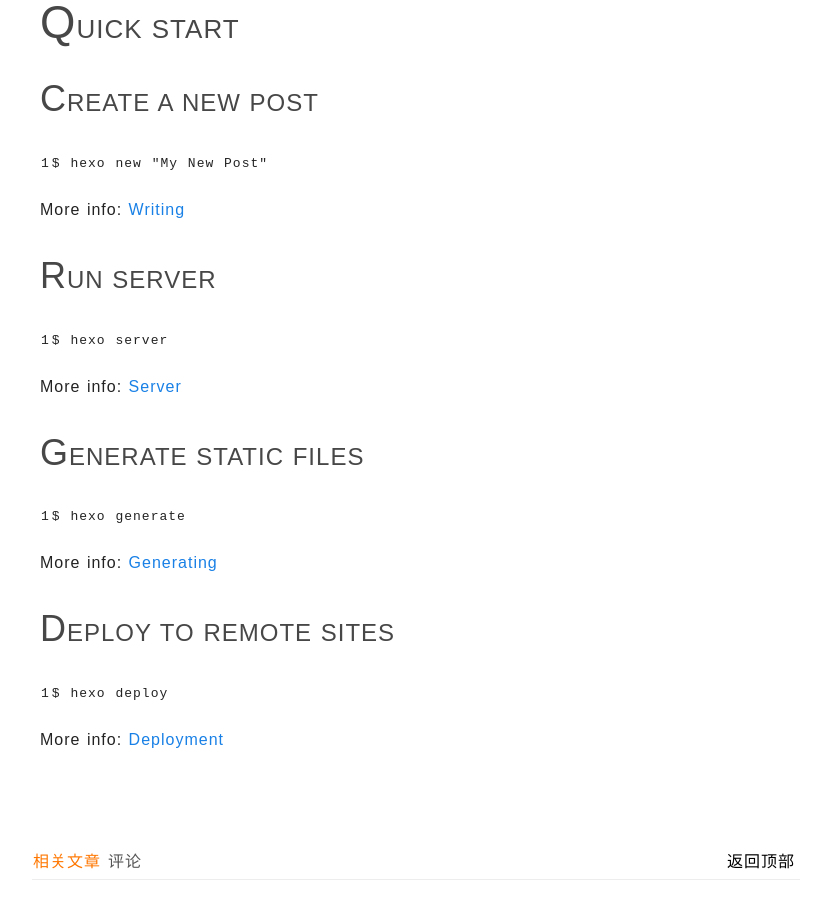
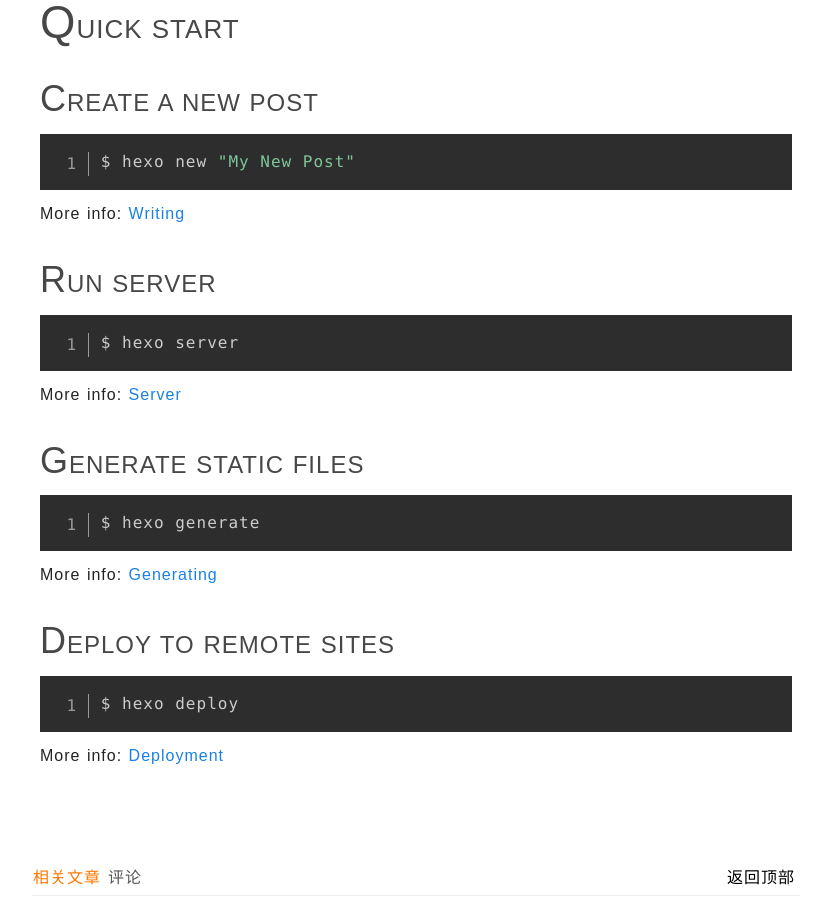
Before and after one commit to oozpc/lotus.github.io, a plain HTML site: page 2019/04/03/hello-world/index.html in a window 1280 px wide. Shown: the part 1134-2058 px from the top of the page, without its empty margins (224-1055 px from the left). Drawn offline with Linux system fonts and the light colour scheme; some packages are replaced by stand-ins of ours; a script that the page names is missing.

Commit message:
Site updated: 2019-04-03 20:55:18

```diff
--- a/2019/04/03/hello-world/index.html
+++ b/2019/04/03/hello-world/index.html
@@ -322,13 +322,17 @@
 
 	<div class="article-content" id="article-content">
 		<p>Welcome to <a href="https://hexo.io/" target="_blank" rel="noopener">Hexo</a>! This is your very first post. Check <a href="https://hexo.io/docs/" target="_blank" rel="noopener">documentation</a> for more info. If you get any problems when using Hexo, you can find the answer in <a href="https://hexo.io/docs/troubleshooting.html" target="_blank" rel="noopener">troubleshooting</a> or you can ask me on <a href="https://github.com/hexojs/hexo/issues" target="_blank" rel="noopener">GitHub</a>.</p>
-<h2 id="Quick-Start"><a href="#Quick-Start" class="headerlink" title="Quick Start"></a>Quick Start</h2><h3 id="Create-a-new-post"><a href="#Create-a-new-post" class="headerlink" title="Create a new post"></a>Create a new post</h3><figure class="highlight bash"><table><tr><td class="gutter"><pre><span class="line">1</span><br></pre></td><td class="code"><pre><span class="line">$ hexo new <span class="string">"My New Post"</span></span><br></pre></td></tr></table></figure>
+<h2 id="Quick-Start"><a href="#Quick-Start" class="headerlink" title="Quick Start"></a>Quick Start</h2><h3 id="Create-a-new-post"><a href="#Create-a-new-post" class="headerlink" title="Create a new post"></a>Create a new post</h3><pre class="line-numbers language-bash"><code class="language-bash">$ hexo new <span class="token string">"My New Post"</span>
+<span aria-hidden="true" class="line-numbers-rows"><span></span></span></code></pre>
 <p>More info: <a href="https://hexo.io/docs/writing.html" target="_blank" rel="noopener">Writing</a></p>
-<h3 id="Run-server"><a href="#Run-server" class="headerlink" title="Run server"></a>Run server</h3><figure class="highlight bash"><table><tr><td class="gutter"><pre><span class="line">1</span><br></pre></td><td class="code"><pre><span class="line">$ hexo server</span><br></pre></td></tr></table></figure>
+<h3 id="Run-server"><a href="#Run-server" class="headerlink" title="Run server"></a>Run server</h3><pre class="line-numbers language-bash"><code class="language-bash">$ hexo server
+<span aria-hidden="true" class="line-numbers-rows"><span></span></span></code></pre>
 <p>More info: <a href="https://hexo.io/docs/server.html" target="_blank" rel="noopener">Server</a></p>
-<h3 id="Generate-static-files"><a href="#Generate-static-files" class="headerlink" title="Generate static files"></a>Generate static files</h3><figure class="highlight bash"><table><tr><td class="gutter"><pre><span class="line">1</span><br></pre></td><td class="code"><pre><span class="line">$ hexo generate</span><br></pre></td></tr></table></figure>
+<h3 id="Generate-static-files"><a href="#Generate-static-files" class="headerlink" title="Generate static files"></a>Generate static files</h3><pre class="line-numbers language-bash"><code class="language-bash">$ hexo generate
+<span aria-hidden="true" class="line-numbers-rows"><span></span></span></code></pre>
 <p>More info: <a href="https://hexo.io/docs/generating.html" target="_blank" rel="noopener">Generating</a></p>
-<h3 id="Deploy-to-remote-sites"><a href="#Deploy-to-remote-sites" class="headerlink" title="Deploy to remote sites"></a>Deploy to remote sites</h3><figure class="highlight bash"><table><tr><td class="gutter"><pre><span class="line">1</span><br></pre></td><td class="code"><pre><span class="line">$ hexo deploy</span><br></pre></td></tr></table></figure>
+<h3 id="Deploy-to-remote-sites"><a href="#Deploy-to-remote-sites" class="headerlink" title="Deploy to remote sites"></a>Deploy to remote sites</h3><pre class="line-numbers language-bash"><code class="language-bash">$ hexo deploy
+<span aria-hidden="true" class="line-numbers-rows"><span></span></span></code></pre>
 <p>More info: <a href="https://hexo.io/docs/deployment.html" target="_blank" rel="noopener">Deployment</a></p>
 
 	</div>
```
Also changed, not shown: searchVersion.txt, 1 other file.
